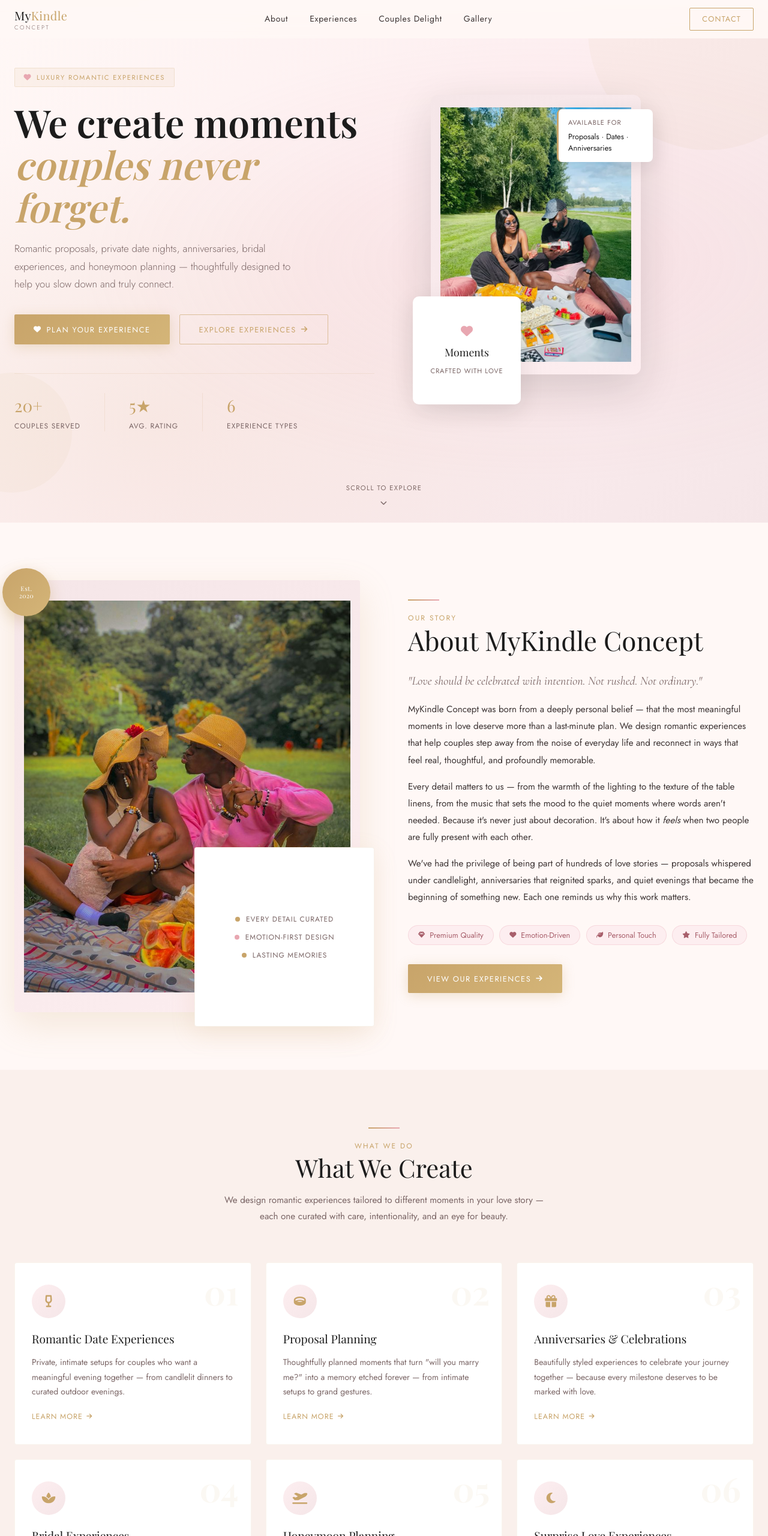
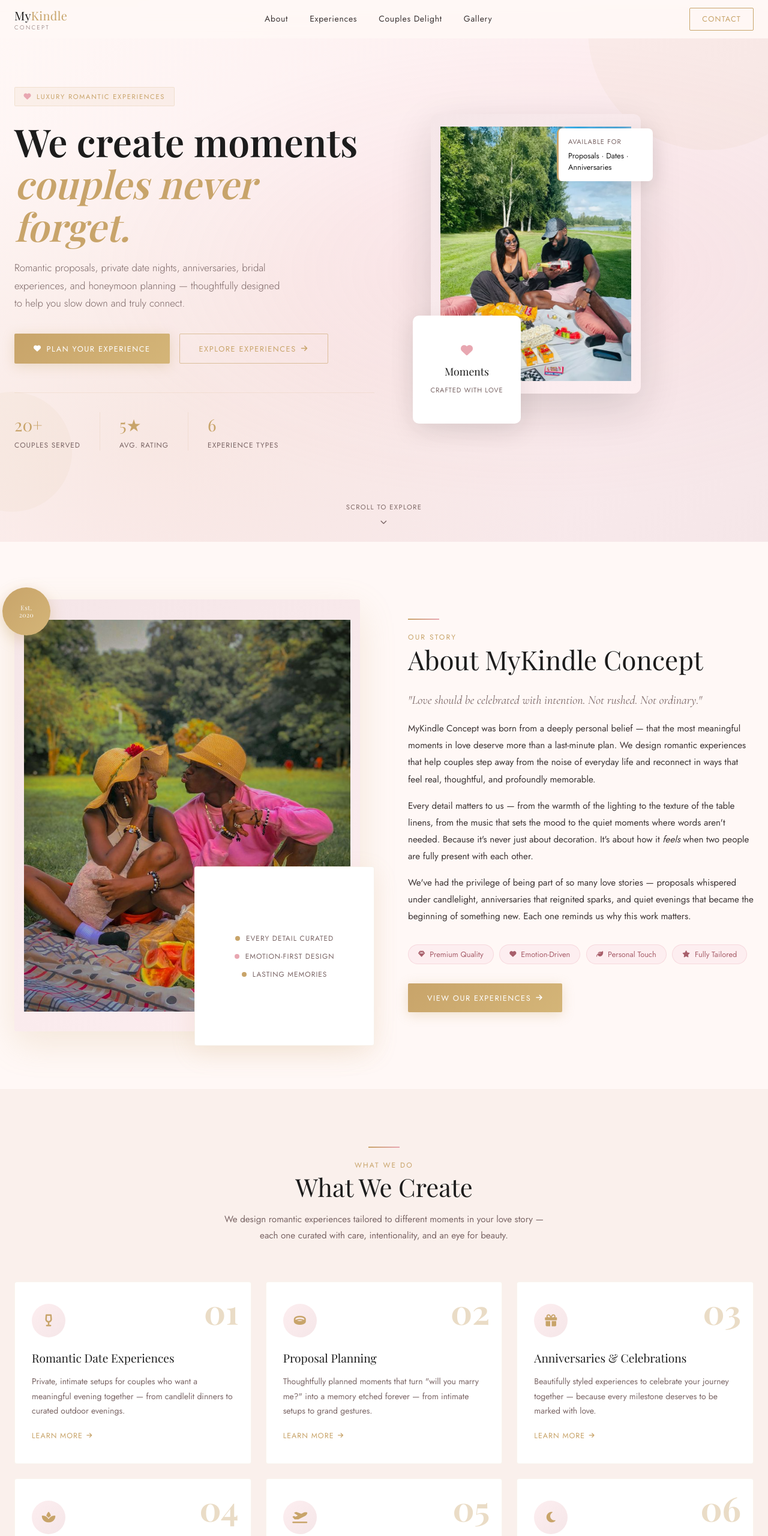
Before and after one commit to adesoladev/mykindleconcept, a website: page public/index.html in a window 1280 px wide. Shown: the top 2560 px of the page at 60% size. Drawn offline with nearby package versions, Linux system fonts and the light colour scheme; a web font is replaced by a local one.

Commit message:
Added some few changes

```diff
--- a/public/index.html
+++ b/public/index.html
@@ -15,6 +15,7 @@
       href="https://cdnjs.cloudflare.com/ajax/libs/font-awesome/6.5.0/css/all.min.css"
     />
     <script src="https://cdn.tailwindcss.com"></script>
+    <link rel="stylesheet" href="output.css">
     <script>
       tailwind.config = {
         theme: {
@@ -535,13 +536,13 @@
         right: 1.25rem;
         font-family: "Playfair Display", serif;
         font-size: 3.5rem;
-        color: rgba(200, 164, 106, 0.08);
+        color: rgba(200, 164, 106, 0.38);
         line-height: 1;
         font-weight: 700;
         transition: color 0.3s;
       }
       .exp-card:hover .exp-number {
-        color: rgba(200, 164, 106, 0.12);
+        color: rgba(200, 164, 106, 0.55);
       }
 
       /* ── COUPLES DELIGHT ── */
@@ -1085,7 +1086,7 @@
     </div>
 
     <!-- ══ HERO ══ -->
-    <section id="hero" style="padding: 0">
+    <section id="hero" style="padding: 2rem 0 0 0">
       <div
         class="hero-deco"
         style="width: 400px; height: 400px; top: -150px; right: -100px"
@@ -1154,7 +1155,7 @@
           </h1>
 
           <p
-            class="fade-up fade-up-delay-2"
+            class="hero-text fade-up fade-up-delay-2"
             style="
               font-size: 1.05rem;
               line-height: 1.75;
@@ -1163,6 +1164,7 @@
               margin-bottom: 2.25rem;
               font-family: &quot;Jost&quot;, sans-serif;
               font-weight: 300;
+              padding-right: 20px;
             "
           >
             Romantic proposals, private date nights, anniversaries, bridal
@@ -1197,7 +1199,7 @@
             class="fade-up fade-up-delay-4"
             style="
               display: flex;
-              gap: 2.5rem;
+              gap: 2rem;
               margin-top: 3rem;
               padding-top: 2rem;
               border-top: 1px solid rgba(200, 164, 106, 0.15);
@@ -1625,7 +1627,7 @@
                 margin-bottom: 2rem;
               "
             >
-              We've had the privilege of being part of hundreds of love stories
+              We've had the privilege of being part of so many love stories
               — proposals whispered under candlelight, anniversaries that
               reignited sparks, and quiet evenings that became the beginning of
               something new. Each one reminds us why this work matters.
@@ -3312,7 +3314,7 @@
                 ><i class="fab fa-instagram" style="font-size: 0.8rem"></i
               ></a>
               <a
-                href="https://wa.me/2340000000000"
+                href="https://wa.me/message/WFUIFQEQHCLWJ1"
                 target="_blank"
                 class="footer-social"
                 ><i class="fab fa-whatsapp" style="font-size: 0.85rem"></i
@@ -3435,7 +3437,7 @@
           "
         >
           <p style="font-size: 0.78rem; color: rgba(255, 255, 255, 0.3)">
-            © 2025 MyKindle Concept. All rights reserved.
+            © 2026 MyKindle Concept. All rights reserved.
           </p>
           <p style="font-size: 0.78rem; color: rgba(255, 255, 255, 0.3)">
             Built with precision by <a style="color: #c8a46a;" href="https://brimdex.com/">Brimdex</a>.
```
Also changed, not shown: public/output.css.
